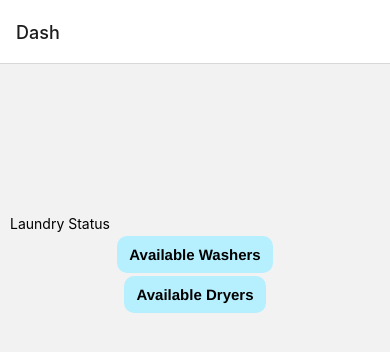
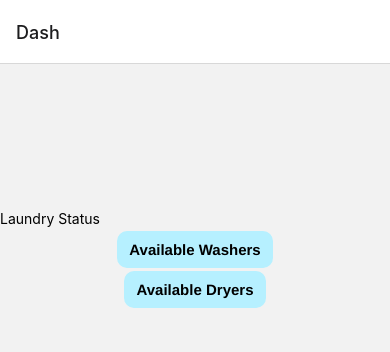
Before and after one commit to proxim/laun, a React Native app: screen /Dash in a window 390 px wide. Shown: the top 352 px of the page. Built offline with nearby package versions, Linux system fonts and the light colour scheme.

Commit message:
Update Dashboard.js

```diff
--- a/screens/Dashboard.js
+++ b/screens/Dashboard.js
@@ -24,9 +24,7 @@ const styles = StyleSheet.create({
         flex: 0.5,
         justifyContent: "center",
         textAlign: "center",
-        margin: 10,
-        fontFamily: "SFUIDisplay-Bold"
-    }
+        }
 });
 
 export default Dashboard;
```
